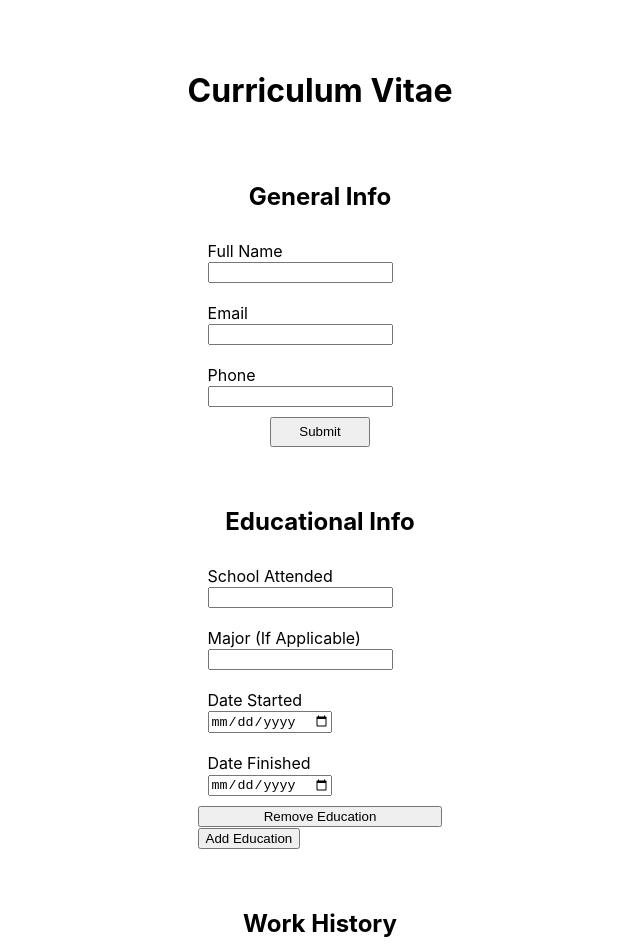
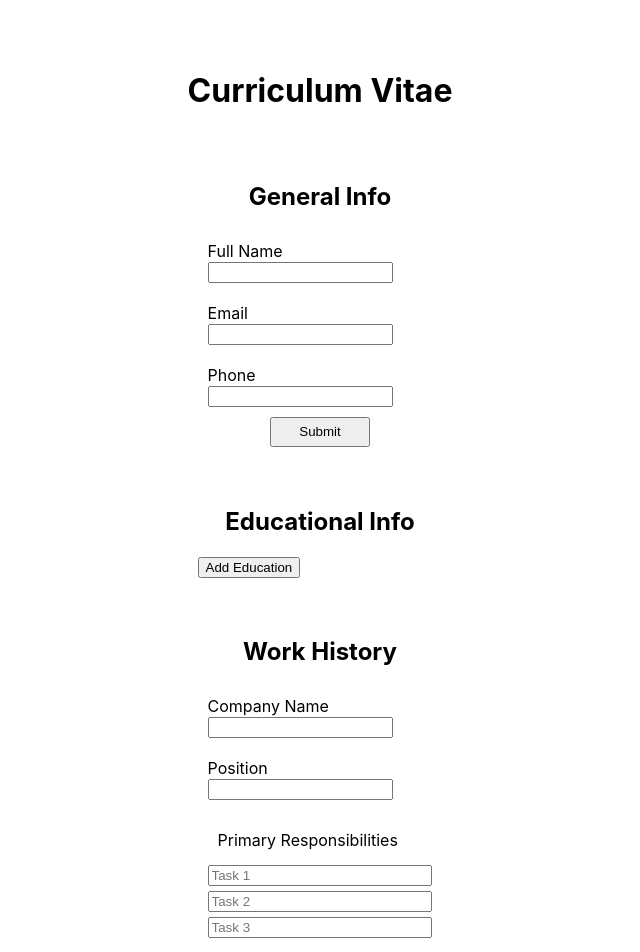
Before and after one commit to benzelcurry/cv-project, a React (Create React App) app: page / in a window 1280 px wide. Shown: the top 952 px of the page, without its empty margins (320-960 px from the left). Built offline with nearby package versions, Linux system fonts and the light colour scheme.

Commit message:
Add feature for deleting last added education field

```diff
--- a/package.json
+++ b/package.json
@@ -9,6 +9,7 @@
     "react": "^18.2.0",
     "react-dom": "^18.2.0",
     "react-scripts": "5.0.1",
+    "uniqid": "^5.4.0",
     "web-vitals": "^2.1.4"
   },
   "scripts": {
--- a/src/components/Educational.js
+++ b/src/components/Educational.js
@@ -1,24 +1,31 @@
 // Sub-form for educational information
 
 import React, { Component } from 'react';
+import uniqid from 'uniqid';
 import '../styles/App.css';
 
-// CREATE ABILITY TO ADD/DELETE MORE SCHOOLS
+// FIGURE OUT HOW TO DELETE SCHOOLS DYNAMICALLY INSTEAD OF JUST LAST SCHOOL
 // IMPROVE FORMATTING SO IT'S NOT COMPLETELY VERTICAL
 class Educational extends Component {
   constructor(props) {
     super(props)
 
-    this.state= {
-      addEducation: [{}],
+    this.state = {
+      addEducation: [],
+      education: {
         school: '',
         major: '',
+        id: uniqid()
+      }
     }
   }
 
   handleChange = (e) => {
     this.setState({
-      [e.target.id]: e.target.value
+      education: {
+        [e.target.id]: e.target.value,
+        id: this.state.education.id,
+      },
     });
   }
 
@@ -28,8 +35,15 @@ class Educational extends Component {
 
   addForm = () => {
     this.setState({
-      addEducation: [...this.state.addEducation, {}]
+      addEducation: [...this.state.addEducation, {}],
+      index: this.state.index + 1
     })
+    console.log(this.state.index);
+  }
+
+  deleteForm = (index) => {
+    this.state.addEducation.splice(index, 1);
+    this.setState({});
   }
 
   render() {
@@ -37,6 +51,7 @@ class Educational extends Component {
       <div>
         <h2>Educational Info</h2>
         {this.state.addEducation.map(() => (
+          <div>
             <form>
               <div>
                 <label htmlFor='school'>School Attended</label>
@@ -70,8 +85,12 @@ class Educational extends Component {
                   id='dateFinished'
                 />
               </div>
-          <button>Remove Education</button>
             </form>
+            <button
+              id={this.state.index}
+              onClick={(e) => this.deleteForm(e.target.id)}>Remove Education
+            </button>
+          </div>
         ))}
         <button onClick={this.addForm}>Add Education</button>
       </div>
```
Also changed, not shown: 1 other file (tests, documents, lock files or other folders). Lines whose indentation alone changed are shown as unchanged.
